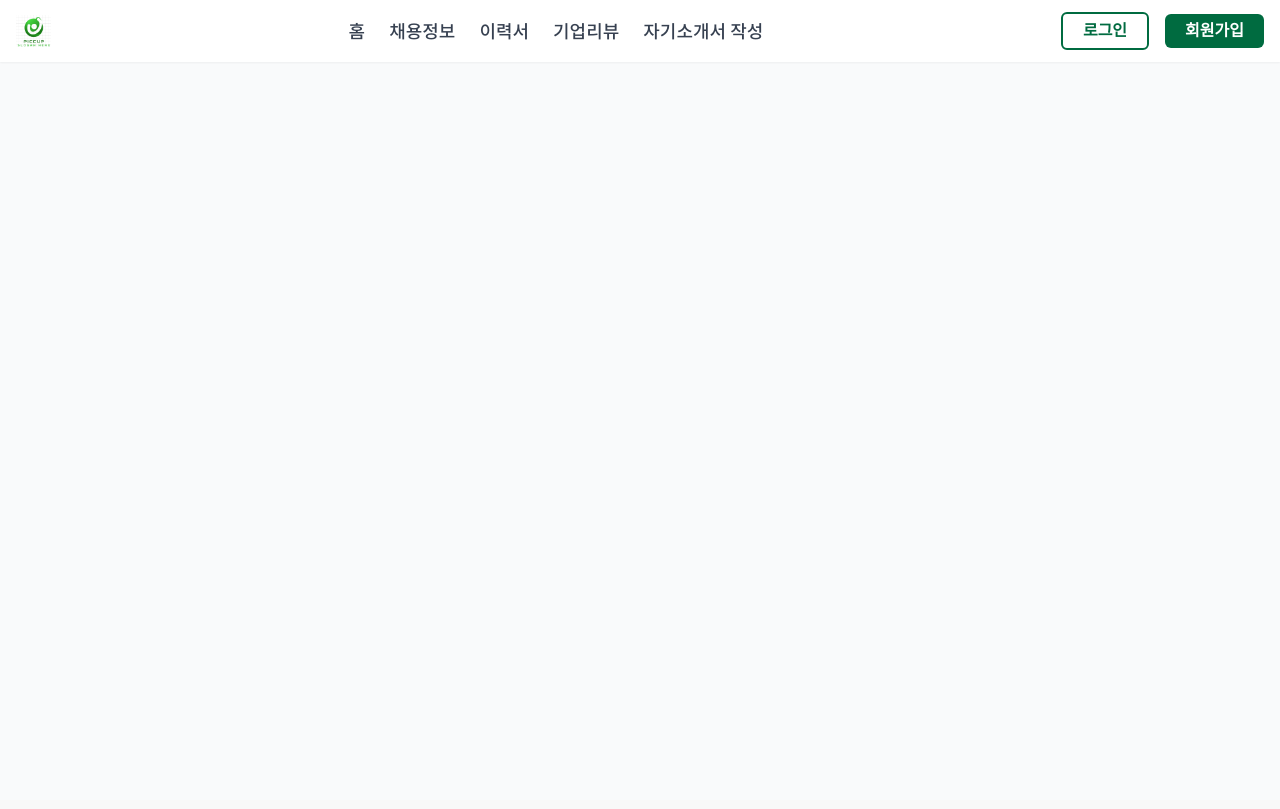
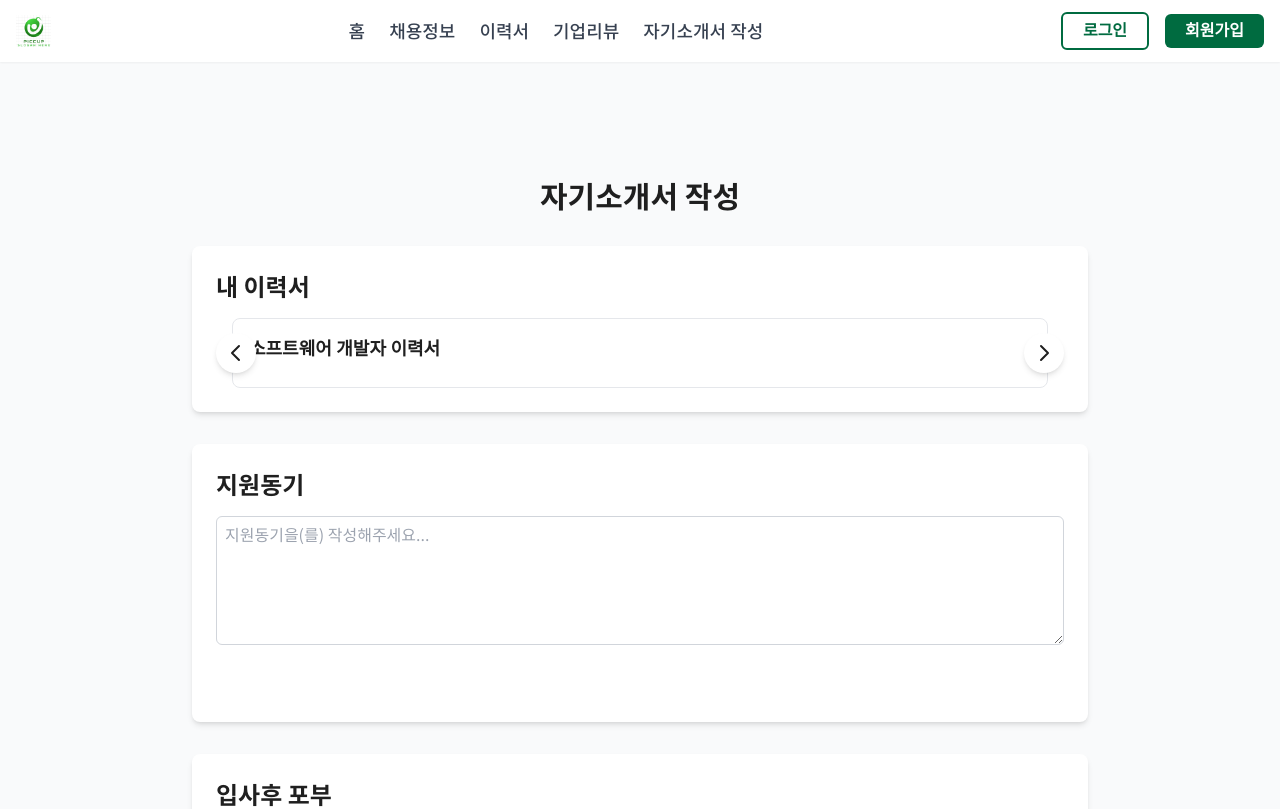
Before and after one commit to doh3e/piccup, a Vue app in the folder front/: page /cover-letter in a window 1280 px wide. Shown: the top 809 px of the page. Built offline with nearby package versions, Linux system fonts and the light colour scheme; sample sign-in values are in the browser's storage; a web font is replaced by a local one.

Commit message:
Feat: 이력서 기반 자기소개서 작성페이지

```diff
--- /dev/null
+++ b/front/src/components/CoverLetter/CoverLetterSection.vue
@@ -0,0 +1,43 @@
+<template>
+    <div class="bg-white p-6 rounded-lg shadow-md">
+      <h2 class="text-2xl font-bold text-primary mb-4">{{ title }}</h2>
+      <textarea
+        v-model="localContent"
+        @input="$emit('update:content', localContent)"
+        rows="6"
+        class="w-full p-2 border border-gray-300 rounded-md focus:ring-primary focus:border-primary"
+        :placeholder="`${title}을(를) 작성해주세요...`"
+      ></textarea>
+      <div class="flex justify-end mt-4">
+        <button
+          @click="$emit('save')"
+          class="bg-secondary text-white px-4 py-2 rounded-md hover:bg-opacity-90 transition duration-300"
+        >
+          저장
+        </button>
+      </div>
+    </div>
+  </template>
+
+  <script setup>
+  import { ref, watch } from 'vue';
+
+  const props = defineProps({
+    title: {
+      type: String,
+      required: true
+    },
+    content: {
+      type: String,
+      default: ''
+    }
+  });
+
+  const emit = defineEmits(['update:content', 'save']);
+
+  const localContent = ref(props.content);
+
+  watch(() => props.content, (newContent) => {
+    localContent.value = newContent;
+  });
+  </script>
--- /dev/null
+++ b/front/src/components/CoverLetter/ResumeCarousel.vue
@@ -0,0 +1,66 @@
+<template>
+    <div class="bg-white p-6 rounded-lg shadow-md">
+      <h2 class="text-2xl font-bold text-primary mb-4">내 이력서</h2>
+      <div class="relative">
+        <div class="overflow-hidden">
+          <div class="flex transition-transform duration-300 ease-in-out" :style="carouselStyle">
+            <div v-for="resume in resumes" :key="resume.id" class="w-full flex-shrink-0 px-4">
+              <div class="border border-gray-200 rounded-lg p-4">
+                <h3 class="text-lg font-semibold mb-2">{{ resume.title }}</h3>
+                <!-- Add more resume details here -->
+              </div>
+            </div>
+          </div>
+        </div>
+        <button
+          @click="prevSlide"
+          class="absolute left-0 top-1/2 transform -translate-y-1/2 bg-white p-2 rounded-full shadow-md"
+          :disabled="currentIndex === 0"
+        >
+          <svg xmlns="http://www.w3.org/2000/svg" class="h-6 w-6" fill="none" viewBox="0 0 24 24" stroke="currentColor">
+            <path stroke-linecap="round" stroke-linejoin="round" stroke-width="2" d="M15 19l-7-7 7-7" />
+          </svg>
+        </button>
+        <button
+          @click="nextSlide"
+          class="absolute right-0 top-1/2 transform -translate-y-1/2 bg-white p-2 rounded-full shadow-md"
+          :disabled="currentIndex === resumes.length - 1"
+        >
+          <svg xmlns="http://www.w3.org/2000/svg" class="h-6 w-6" fill="none" viewBox="0 0 24 24" stroke="currentColor">
+            <path stroke-linecap="round" stroke-linejoin="round" stroke-width="2" d="M9 5l7 7-7 7" />
+          </svg>
+        </button>
+      </div>
+    </div>
+  </template>
+
+  <script setup>
+  import { ref, computed } from 'vue';
+
+  const props = defineProps({
+    resumes: {
+      type: Array,
+      required: true
+    }
+  });
+
+  const currentIndex = ref(0);
+
+  const carouselStyle = computed(() => {
+    return {
+      transform: `translateX(-${currentIndex.value * 100}%)`
+    };
+  });
+
+  const prevSlide = () => {
+    if (currentIndex.value > 0) {
+      currentIndex.value--;
+    }
+  };
+
+  const nextSlide = () => {
+    if (currentIndex.value < props.resumes.length - 1) {
+      currentIndex.value++;
+    }
+  };
+  </script>
--- a/front/src/components/Main/Header.vue
+++ b/front/src/components/Main/Header.vue
@@ -44,6 +44,8 @@ const getRouteForItem = (item) => {
       return '/resume';
     case '홈':
       return '/';
+    case '자기소개서 작성':
+      return '/cover-letter';
     default:
       return '#' + item;
   }
--- a/front/src/router/index.js
+++ b/front/src/router/index.js
@@ -2,6 +2,7 @@ import { createRouter, createWebHistory } from 'vue-router'
 
 import HomeView from '@/views/MainView.vue'
 import MydataView from '@/views/MydataView.vue'
+import CoverLetterView from '@/views/CoverLetterView.vue'
 
 const router = createRouter({
   history: createWebHistory(import.meta.env.BASE_URL),
@@ -16,6 +17,11 @@ const router = createRouter({
       name: 'mydata',
       component: MydataView,
     },
+    {
+      path: '/cover-letter',
+      name: 'CoverLetter',
+      component: CoverLetterView
+    }
   ],
 })
 
--- /dev/null
+++ b/front/src/views/CoverLetterView.vue
@@ -0,0 +1,138 @@
+<template>
+    <div class="min-h-screen bg-gray-50 py-12 px-4 sm:px-6 lg:px-8">
+      <div class="max-w-4xl mx-auto">
+        <h1 class="text-3xl font-bold text-center text-primary mb-8">자기소개서 작성</h1>
+
+        <!-- Resume Carousel or No Resume Message -->
+        <div v-if="resumeData.length > 0" class="mb-8">
+          <ResumeCarousel :resumes="resumeData" />
+        </div>
+        <div v-else class="bg-white p-6 rounded-lg shadow-md mb-8 text-center">
+          <p class="text-lg mb-4">아직 이력서를 작성하지 않으셨어요! 이력서를 작성하러 가볼까요?</p>
+          <router-link
+            to="/resume"
+            class="inline-block bg-primary text-white px-6 py-2 rounded-md hover:bg-opacity-90 transition duration-300"
+          >
+            이력서 작성하기
+          </router-link>
+        </div>
+
+        <!-- Cover Letter Form -->
+        <form @submit.prevent="saveCoverLetter" class="space-y-8">
+          <CoverLetterSection
+            v-for="section in coverLetterSections"
+            :key="section.id"
+            :title="section.title"
+            :content="coverLetterData[section.id]"
+            @update:content="updateSection(section.id, $event)"
+            @save="saveSection(section.id)"
+          />
+
+          <div class="flex justify-end">
+            <button
+              type="submit"
+              class="bg-primary text-white px-8 py-3 rounded-md hover:bg-opacity-90 transition duration-300"
+            >
+              전체 저장
+            </button>
+          </div>
+        </form>
+      </div>
+    </div>
+  </template>
+
+  <script setup>
+  import { ref, onMounted } from 'vue';
+  import { useRouter } from 'vue-router';
+  import ResumeCarousel from '@/components/CoverLetter/ResumeCarousel.vue';
+  import CoverLetterSection from '@/components/CoverLetter/CoverLetterSection.vue';
+
+  const router = useRouter();
+  const resumeData = ref([]);
+  const coverLetterData = ref({});
+
+  const coverLetterSections = [
+    { id: 'motivation', title: '지원동기' },
+    { id: 'aspirations', title: '입사후 포부' },
+    { id: 'background', title: '성장배경' },
+    { id: 'personality', title: '성격 및 장단점' },
+    { id: 'crisisManagement', title: '위기극복사례' },
+    { id: 'initiative', title: '주도적으로 업무를 수행한 사례' },
+    { id: 'additional', title: '기타 하고싶은 말' },
+  ];
+
+  onMounted(async () => {
+    // Check if user is logged in
+    const isLoggedIn = checkUserAuthentication();
+    if (!isLoggedIn) {
+      router.push('/auth');
+      return;
+    }
+
+    // Fetch resume data
+    await fetchResumeData();
+
+    // Fetch existing cover letter data
+    await fetchCoverLetterData();
+  });
+
+  const checkUserAuthentication = () => {
+    // Implement your authentication check logic here
+    // For example, check if there's a valid token in localStorage
+    const token = localStorage.getItem('authToken');
+    return !!token;
+  };
+
+  const fetchResumeData = async () => {
+    try {
+      // Implement API call to fetch resume data
+      // For now, we'll use mock data
+      resumeData.value = [
+        { id: 1, title: '소프트웨어 개발자 이력서' },
+        { id: 2, title: '프로젝트 매니저 이력서' },
+      ];
+    } catch (error) {
+      console.error('Failed to fetch resume data:', error);
+    }
+  };
+
+  const fetchCoverLetterData = async () => {
+    try {
+      // Implement API call to fetch existing cover letter data
+      // For now, we'll use an empty object
+      coverLetterData.value = {};
+    } catch (error) {
+      console.error('Failed to fetch cover letter data:', error);
+    }
+  };
+
+  const updateSection = (sectionId, content) => {
+    coverLetterData.value[sectionId] = content;
+  };
+
+  const saveSection = async (sectionId) => {
+    try {
+      // Implement API call to save individual section
+      console.log(`Saving section ${sectionId}:`, coverLetterData.value[sectionId]);
+      // Show success message to user
+    } catch (error) {
+      console.error(`Failed to save section ${sectionId}:`, error);
+      // Show error message to user
+    }
+  };
+
+  const saveCoverLetter = async () => {
+    try {
+      // Implement API call to save entire cover letter
+      console.log('Saving entire cover letter:', coverLetterData.value);
+      // Show success message to user
+    } catch (error) {
+      console.error('Failed to save cover letter:', error);
+      // Show error message to user
+    }
+  };
+  </script>
+
+  <style scoped>
+  /* Add any additional scoped styles here */
+  </style>
```
